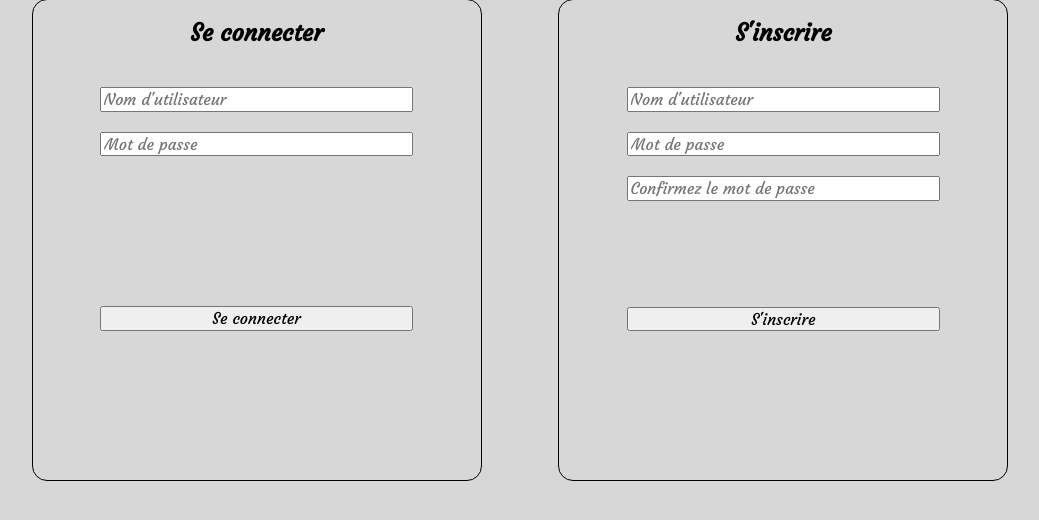
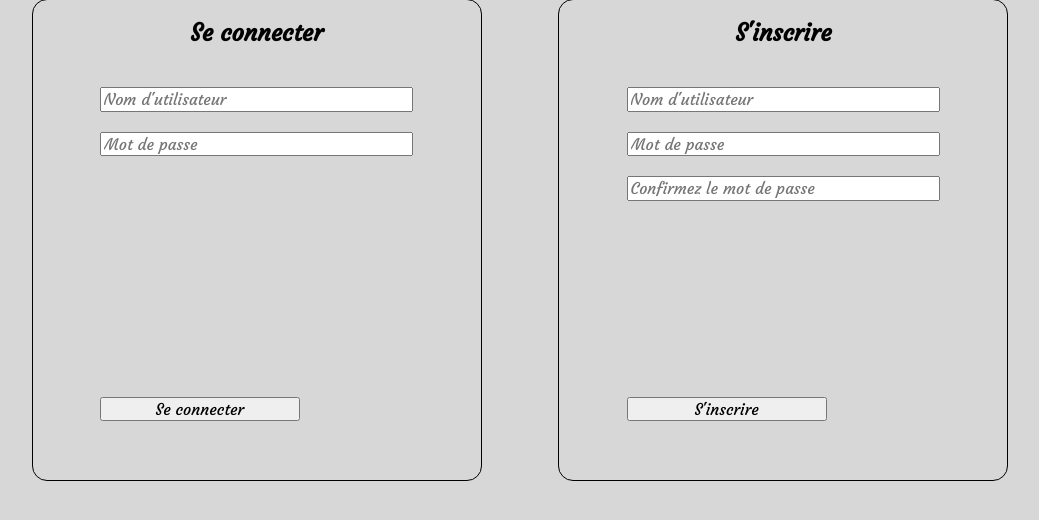
Before and after one commit to atarax-dev/LePendu, a Django app: page /login in a window 1280 px wide. Shown: the part 220-740 px from the top of the page, without its empty margins (120-1159 px from the left). Run offline with Django 4.2, Linux system fonts and the light colour scheme.

Commit message:
New Update

```diff
--- a/static/index.css
+++ b/static/index.css
@@ -86,12 +86,16 @@ h2{
 .log-input{
     margin-top: 20px;
 }
-.log-submit-left{
-    margin-top: 150px;
+.log-submit{
+    position: absolute;
+    bottom: 30px;
 }
-.log-submit-right{
-    margin-top: 106px;
+.log-submit-btn{
+    margin-left: auto;
+    margin-right: auto;
+    width: 200px;
 }
+
 
 
 
--- a/templates/login.html
+++ b/templates/login.html
@@ -21,7 +21,9 @@
                 {% csrf_token %}
                 <input class="log-input" type="text" name="username" placeholder="Nom d'utilisateur">
                 <input class="log-input" type="password" name="password" placeholder="Mot de passe">
-                <input class="log-input log-submit-left" type="submit" value="Se connecter">
+                <div class="log-submit">
+                    <input class="log-input log-submit-btn" type="submit" value="Se connecter">
+                </div>
             </form>
 
         </div>
@@ -32,7 +34,9 @@
                 <input class="log-input" type="text" name="register_name" placeholder="Nom d'utilisateur">
                 <input class="log-input" type="password" name="pass1" placeholder="Mot de passe">
                 <input class="log-input" type="password" name="pass2" placeholder="Confirmez le mot de passe">
-                <input class="log-input log-submit-right" type="submit" value="S'inscrire">
+                <div class="log-submit">
+                    <input class="log-input log-submit-btn" type="submit" value="S'inscrire">
+                </div>
             </form>
         </div>
     </div>
```
